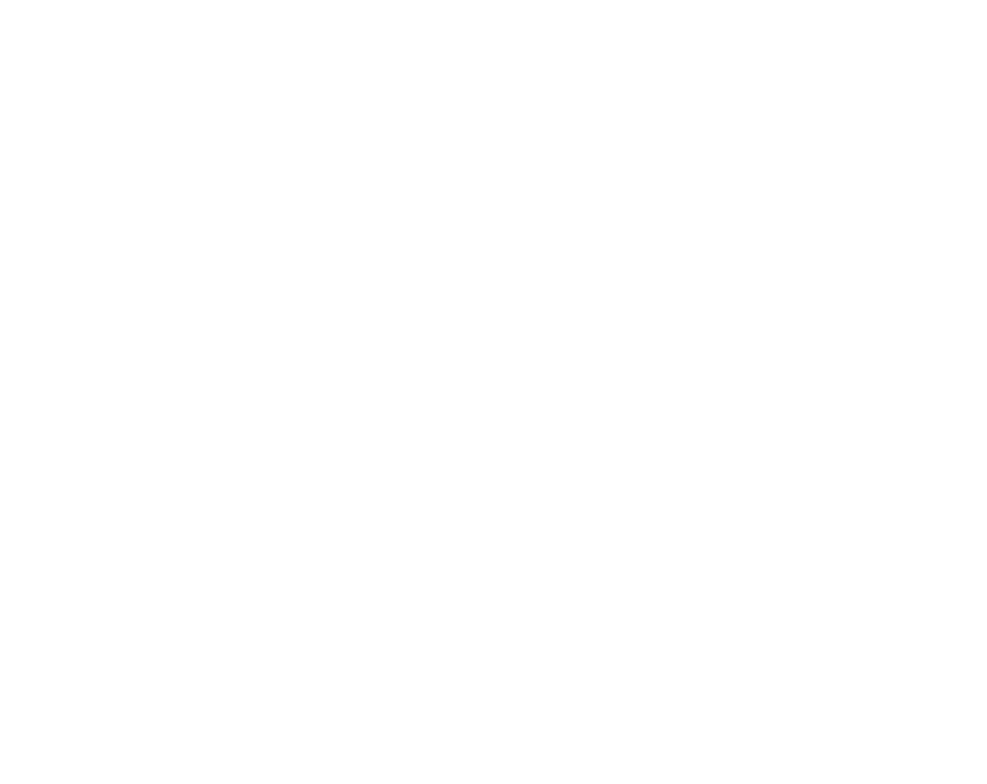
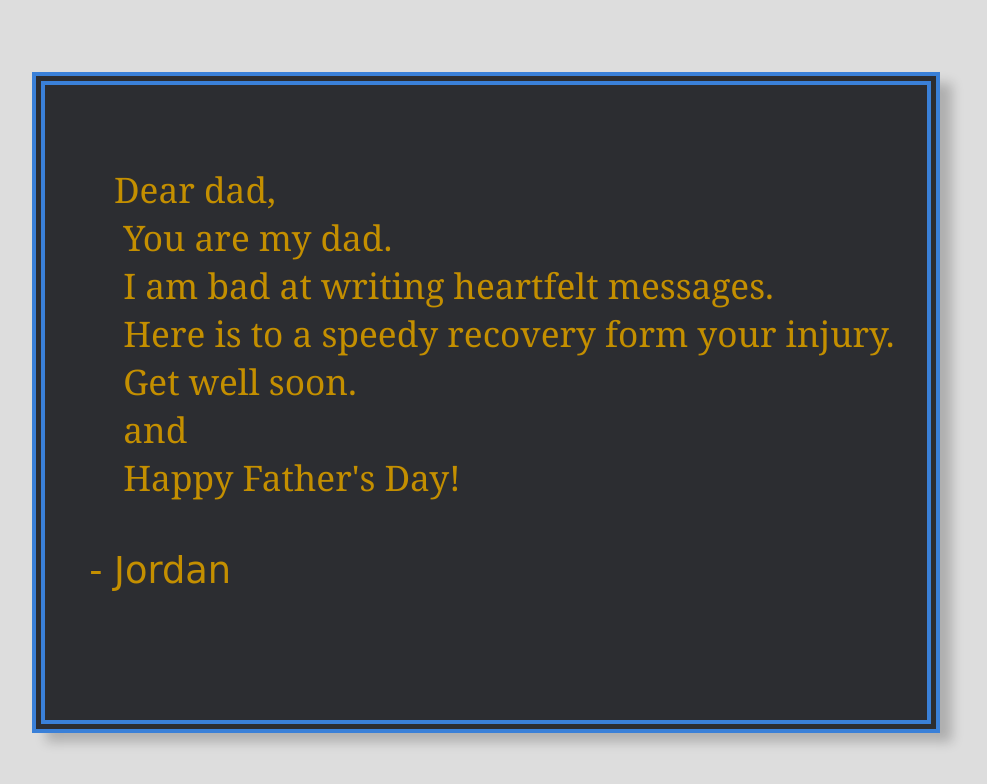
Before and after one commit to Shin-Issei/FathersDay, a plain HTML site: page index.html in a window 1280 px wide. Shown: the whole page, without its empty margins (154-1141 px from the left). Drawn offline with Linux system fonts and the light colour scheme.

Commit message:
more styling and add picture

```diff
--- a/index.html
+++ b/index.html
@@ -4,9 +4,19 @@
     <meta charset="UTF-8">
     <meta http-equiv="X-UA-Compatible" content="IE=edge">
     <meta name="viewport" content="width=device-width, initial-scale=1.0">
-    <title>Happy Fathers Day</title>
+    <title>Happy Fathers Day!</title>
 </head>
+<link rel="stylesheet" href="style.css">
 <body>
-
+    <div class="card-message">
+    Dear dad,
+     You are my dad.
+     I am bad at writing heartfelt messages.
+     Here is to a speedy recovery form your injury.
+     Get well soon.
+     and
+     Happy Father's Day!
+     <div class="signature"> - Jordan</div>
+    </div>
 </body>
 </html>
--- a/style.css
+++ b/style.css
@@ -0,0 +1,37 @@
+:root{
+    --gold-yellow: #c48f00;
+    --ligter-blue: #3a80d8;
+    --darkest-navy: #2c2d31;
+
+}
+body{
+    display:flex;
+    flex-direction: column;
+    align-items: center;
+    justify-content: center;
+    background-color: rgb(221, 221, 221);
+    /* background-color: rgb(247, 247, 247); */
+    /* background-color: var(--darkest-navy); */
+}
+
+.card-message{
+    margin-top:4rem;
+    font-family:Georgia, 'Times New Roman', Times, serif;
+    font-size: 2.2rem;
+    color: var(--gold-yellow);
+    width: fit-content;
+    text-align: justify;
+    white-space: pre;
+    background-color: var(--darkest-navy);
+    padding: 2rem;
+    -webkit-box-shadow: 13px 10px 11px -1px rgba(0,0,0,0.21);
+    box-shadow: 13px 10px 11px -1px rgba(0,0,0,0.21);
+    border: #3a80d8 double 13px;
+}
+
+
+
+.signature{
+    font-family: Snell Roundhand, cursive;
+    font-size: 2.3rem;
+}
```
Also changed, not shown: mc min.jpg (added).
